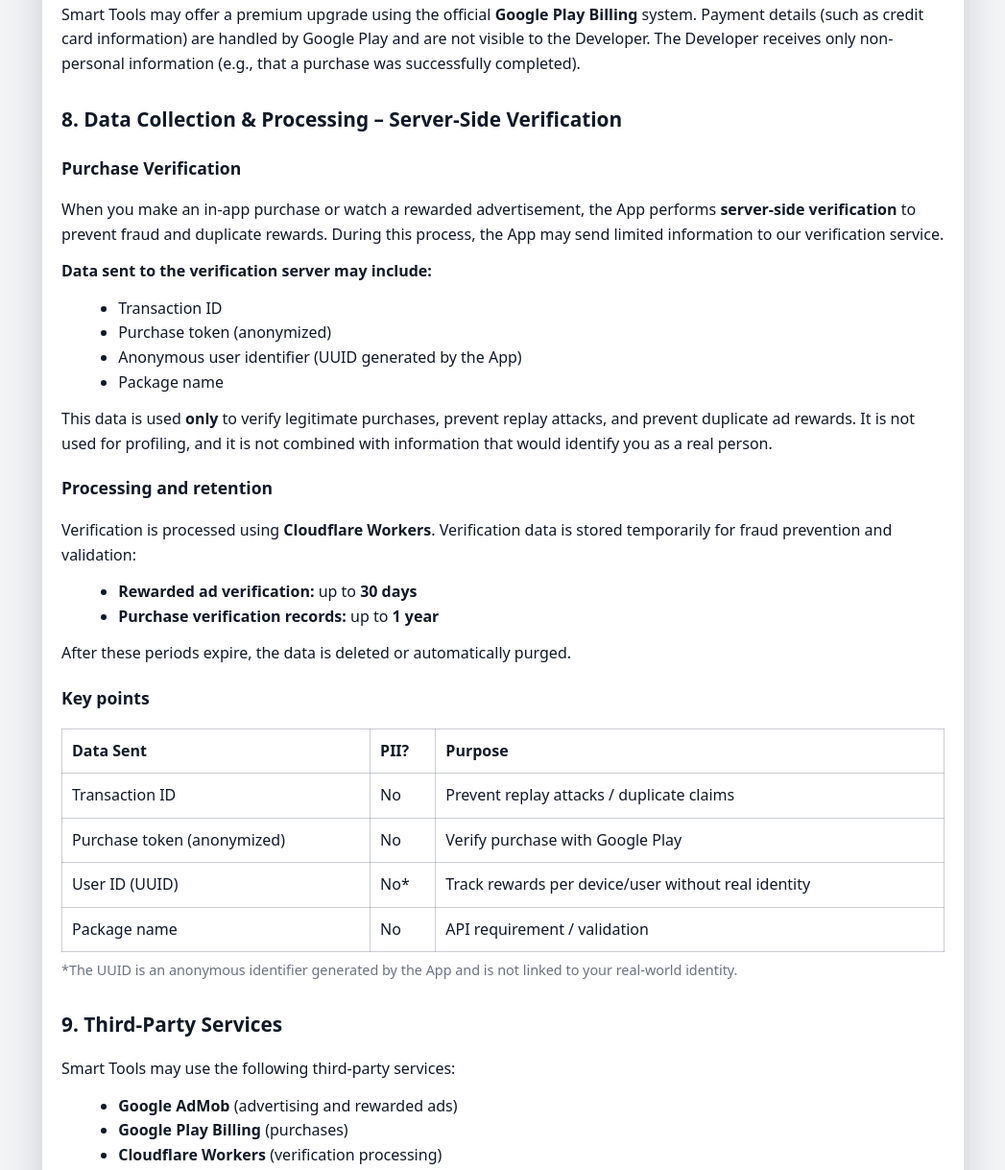
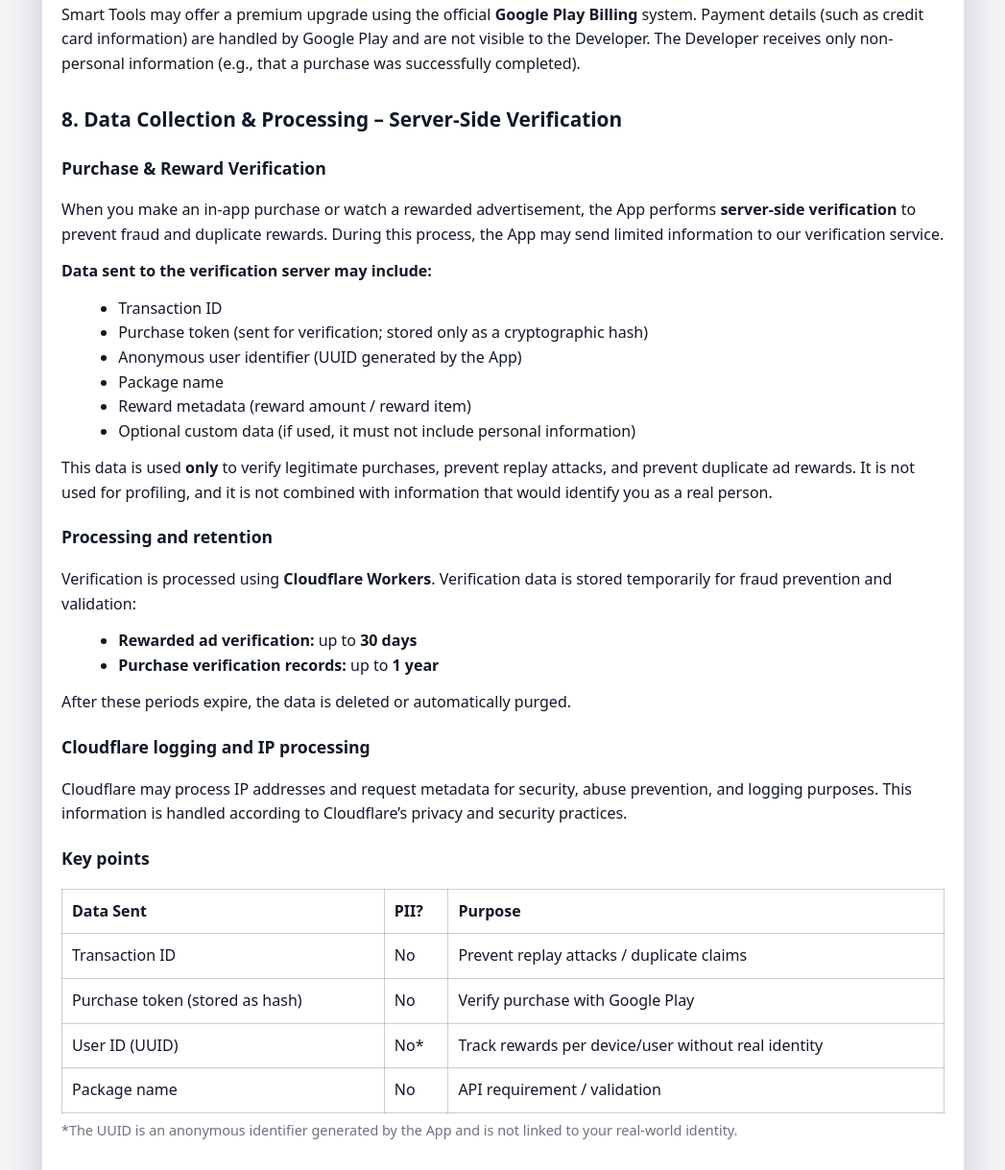
Before and after one commit to VladX16/smarttools-privacy-policy, a plain HTML site: page index.html in a window 1280 px wide. Shown: the part 2116-3335 px from the top of the page at 96% size, without its empty margins (116-1163 px from the left). Drawn offline with Linux system fonts and the light colour scheme.

Commit message:
Update index.html

```diff
--- a/index.html
+++ b/index.html
@@ -54,11 +54,6 @@
     }
     @media (prefers-color-scheme: dark) {
       th, td { border-color: rgba(156, 163, 175, 0.28); }
-    }
-    code {
-      background: rgba(148, 163, 184, 0.2);
-      padding: 2px 6px;
-      border-radius: 6px;
     }
   </style>
 </head>
@@ -186,10 +181,9 @@
       (e.g., that a purchase was successfully completed).
     </p>
 
-    <!-- ✅ NEW SECTION (as requested) -->
     <h2>8. Data Collection &amp; Processing – Server-Side Verification</h2>
 
-    <h3>Purchase Verification</h3>
+    <h3>Purchase &amp; Reward Verification</h3>
     <p>
       When you make an in-app purchase or watch a rewarded advertisement, the App
       performs <strong>server-side verification</strong> to prevent fraud and duplicate rewards.
@@ -199,9 +193,11 @@
     <p><strong>Data sent to the verification server may include:</strong></p>
     <ul>
       <li>Transaction ID</li>
-      <li>Purchase token (anonymized)</li>
+      <li>Purchase token (sent for verification; stored only as a cryptographic hash)</li>
       <li>Anonymous user identifier (UUID generated by the App)</li>
       <li>Package name</li>
+      <li>Reward metadata (reward amount / reward item)</li>
+      <li>Optional custom data (if used, it must not include personal information)</li>
     </ul>
 
     <p>
@@ -223,6 +219,13 @@
       After these periods expire, the data is deleted or automatically purged.
     </p>
 
+    <h3>Cloudflare logging and IP processing</h3>
+    <p>
+      Cloudflare may process IP addresses and request metadata for security, abuse prevention,
+      and logging purposes. This information is handled according to Cloudflare’s privacy and
+      security practices.
+    </p>
+
     <h3>Key points</h3>
     <table>
       <thead>
@@ -239,7 +242,7 @@
           <td>Prevent replay attacks / duplicate claims</td>
         </tr>
         <tr>
-          <td>Purchase token (anonymized)</td>
+          <td>Purchase token (stored as hash)</td>
           <td>No</td>
           <td>Verify purchase with Google Play</td>
         </tr>
@@ -264,6 +267,7 @@
     <ul>
       <li><strong>Google AdMob</strong> (advertising and rewarded ads)</li>
       <li><strong>Google Play Billing</strong> (purchases)</li>
+      <li><strong>Google Play Developer API</strong> (purchase verification)</li>
       <li><strong>Cloudflare Workers</strong> (verification processing)</li>
     </ul>
 
```
